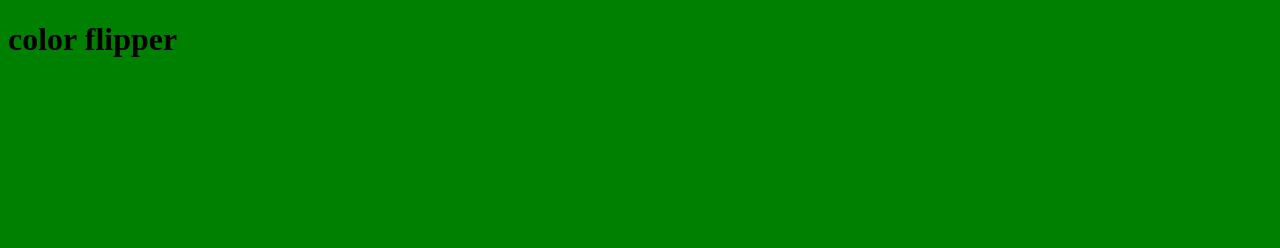
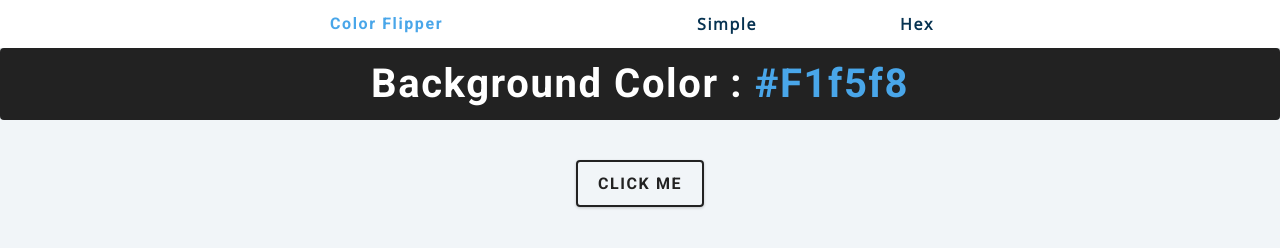
Before and after one commit to kevcoder247/colorFlipper, a plain HTML site: page index.html in a window 1280 px wide. Drawn offline with nearby package versions, Linux system fonts and the light colour scheme.

Commit message:
wip: css added

```diff
--- a/css/styles.css
+++ b/css/styles.css
@@ -1,3 +1,245 @@
-body{
-  background-color: green;
+/*
+===============
+Fonts
+===============
+*/
+@import url("https://fonts.googleapis.com/css?family=Open+Sans|Roboto:400,700&display=swap");
+
+/*
+===============
+Variables
+===============
+*/
+
+:root {
+  /* dark shades of primary color*/
+  --clr-primary-1: hsl(205, 86%, 17%);
+  --clr-primary-2: hsl(205, 77%, 27%);
+  --clr-primary-3: hsl(205, 72%, 37%);
+  --clr-primary-4: hsl(205, 63%, 48%);
+  /* primary/main color */
+  --clr-primary-5: hsl(205, 78%, 60%);
+  /* lighter shades of primary color */
+  --clr-primary-6: hsl(205, 89%, 70%);
+  --clr-primary-7: hsl(205, 90%, 76%);
+  --clr-primary-8: hsl(205, 86%, 81%);
+  --clr-primary-9: hsl(205, 90%, 88%);
+  --clr-primary-10: hsl(205, 100%, 96%);
+  /* darkest grey - used for headings */
+  --clr-grey-1: hsl(209, 61%, 16%);
+  --clr-grey-2: hsl(211, 39%, 23%);
+  --clr-grey-3: hsl(209, 34%, 30%);
+  --clr-grey-4: hsl(209, 28%, 39%);
+  /* grey used for paragraphs */
+  --clr-grey-5: hsl(210, 22%, 49%);
+  --clr-grey-6: hsl(209, 23%, 60%);
+  --clr-grey-7: hsl(211, 27%, 70%);
+  --clr-grey-8: hsl(210, 31%, 80%);
+  --clr-grey-9: hsl(212, 33%, 89%);
+  --clr-grey-10: hsl(210, 36%, 96%);
+  --clr-white: #fff;
+  --clr-red-dark: hsl(360, 67%, 44%);
+  --clr-red-light: hsl(360, 71%, 66%);
+  --clr-green-dark: hsl(125, 67%, 44%);
+  --clr-green-light: hsl(125, 71%, 66%);
+  --clr-black: #222;
+  --ff-primary: "Roboto", sans-serif;
+  --ff-secondary: "Open Sans", sans-serif;
+  --transition: all 0.3s linear;
+  --spacing: 0.1rem;
+  --radius: 0.25rem;
+  --light-shadow: 0 5px 15px rgba(0, 0, 0, 0.1);
+  --dark-shadow: 0 5px 15px rgba(0, 0, 0, 0.2);
+  --max-width: 1170px;
+  --fixed-width: 620px;
 }
+/*
+===============
+Global Styles
+===============
+*/
+
+*,
+::after,
+::before {
+  margin: 0;
+  padding: 0;
+  box-sizing: border-box;
+}
+body {
+  font-family: var(--ff-secondary);
+  background: var(--clr-grey-10);
+  color: var(--clr-grey-1);
+  line-height: 1.5;
+  font-size: 0.875rem;
+}
+ul {
+  list-style-type: none;
+
+}
+li{
+  list-style-type: none;
+}
+a {
+  text-decoration: none;
+  list-style: none;
+}
+h1,
+h2,
+h3,
+h4 {
+  letter-spacing: var(--spacing);
+  text-transform: capitalize;
+  line-height: 1.25;
+  margin-bottom: 0.75rem;
+  font-family: var(--ff-primary);
+}
+h1 {
+  font-size: 3rem;
+}
+h2 {
+  font-size: 2rem;
+}
+h3 {
+  font-size: 1.25rem;
+}
+h4 {
+  font-size: 0.875rem;
+}
+p {
+  margin-bottom: 1.25rem;
+  color: var(--clr-grey-5);
+}
+@media screen and (min-width: 800px) {
+
+  h1 {
+    font-size: 4rem;
+  }
+  h2 {
+    font-size: 2.5rem;
+  }
+  h3 {
+    font-size: 1.75rem;
+  }
+  h4 {
+    font-size: 1rem;
+  }
+  body {
+    font-size: 1rem;
+  }
+  h1,
+  h2,
+  h3,
+  h4 {
+    line-height: 1;
+  }
+}
+/*  global classes */
+
+/* section */
+.section {
+  padding: 5rem 0;
+}
+
+.section-center {
+  width: 90vw;
+  margin: 0 auto;
+  max-width: 1170px;
+}
+@media screen and (min-width: 992px) {
+  .section-center {
+    width: 95vw;
+  }
+}
+main {
+  min-height: 100vh;
+  display: grid;
+  place-items: center;
+}
+
+/*
+===============
+Nav
+===============
+*/
+nav {
+  background: var(--clr-white);
+  height: 3rem;
+  display: grid;
+  align-items: center;
+  box-shadow: var(--dark-shadow);
+}
+
+.nav-center {
+  width: 90vw;
+  max-width: var(--fixed-width);
+  margin: 0 auto;
+  display: flex;
+  align-items: center;
+  justify-content: space-between;
+}
+.nav-center h4 {
+  margin-bottom: 0;
+  color: var(--clr-primary-5);
+}
+.nav-links {
+  display: flex;
+}
+nav a {
+  text-transform: capitalize;
+  font-weight: 700;
+  font-size: 1rem;
+  color: var(--clr-primary-1);
+  letter-spacing: var(--spacing);
+  margin-right: 1rem;
+
+}
+nav a:hover {
+  color: var(--clr-primary-5);
+}
+
+
+
+/*
+===============
+Container
+===============
+*/
+main {
+  min-height: calc(100vh - 3rem);
+  display: grid;
+  place-items: center;
+}
+.container {
+  text-align: center;
+}
+.container h2 {
+  background: var(--clr-black);
+  color: var(--clr-white);
+  padding: 1rem;
+  border-radius: var(--radius);
+  margin-bottom: 2.5rem;
+}
+.color {
+  color: var(--clr-primary-5);
+}
+.btn-hero {
+  font-family: var(--ff-primary);
+  text-transform: uppercase;
+  background: transparent;
+  color: var(--clr-black);
+  letter-spacing: var(--spacing);
+  display: inline-block;
+  font-weight: 700;
+  transition: var(--transition);
+  border: 2px solid var(--clr-black);
+  cursor: pointer;
+  box-shadow: 0 1px 3px rgba(0, 0, 0, 0.2);
+  border-radius: var(--radius);
+  font-size: 1rem;
+  padding: 0.75rem 1.25rem;
+}
+.btn-hero:hover {
+  color: var(--clr-white);
+  background: var(--clr-black);
+}
--- a/index.html
+++ b/index.html
@@ -4,13 +4,33 @@
     <meta charset="UTF-8" />
     <meta name="viewport" content="width=device-width, initial-scale=1.0" />
     <title>Color Flipper</title>
+    <link rel="stylesheet" href="css/styles.css"/>
 
-    <!-- styles -->
-    <link rel="stylesheet" href="css/styles.css" />
   </head>
   <body>
-    <h1>color flipper</h1>
-    <!-- javascript -->
-    <script src="app.js"></script>
+    <nav>
+      <div class="nav-center">
+        <h4>color flipper</h4>
+        <ul class="nav-links"></ul>
+          <li>
+            <a href="index.html"> simple</a>
+          </li>
+          <li>
+            <a href="hex.html">hex</a>
+          </li>
+
+      </div>
+    </nav>
+
+    <div class="container">
+      <h2>background color : <span class="color">
+        #f1f5f8
+      </span></h2>
+      <button class="btn btn-hero" id="btn">Click Me</button>
+
+
+
+
+    <script src="js/app.js"></script>
   </body>
 </html>
--- a/js/app.js
+++ b/js/app.js
@@ -0,0 +1,2 @@
+const colors = ["green", "red", "rgba(133,122,200)", "#f15025"];
+console.log(colors)
```
